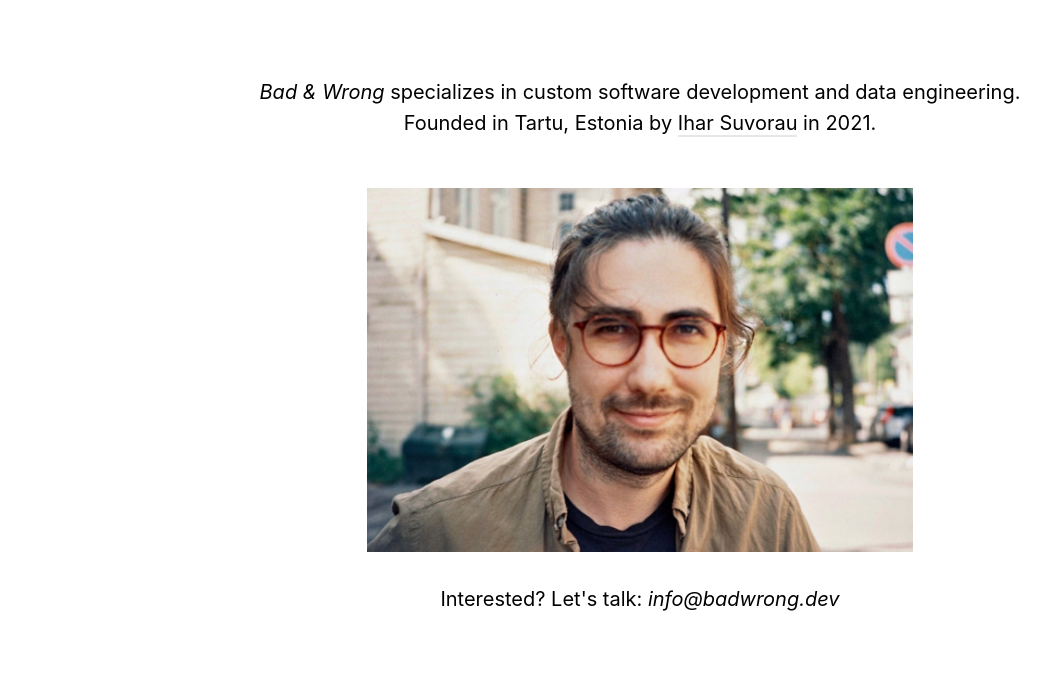
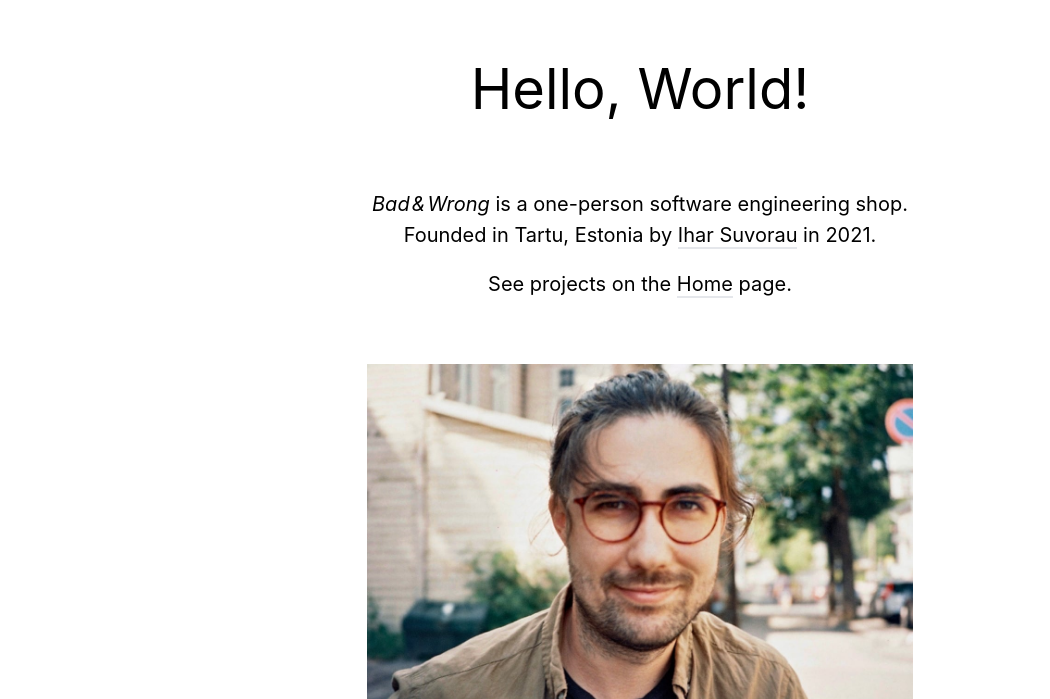
Before and after one commit to bad-wrong/badwrong.dev-astro, an Astro site: page /about in a window 1280 px wide. Shown: the part 103-802 px from the top of the page, without its empty margins (0-1050 px from the left). Built offline with nearby package versions, Linux system fonts and the light colour scheme; Astro itself is replaced by a stand-in of ours.

Commit message:
Update about page

```diff
--- a/src/pages/about.astro
+++ b/src/pages/about.astro
@@ -5,22 +5,20 @@ import Layout from "../layouts/Layout.astro";
 <Layout title="Bad & Wrong">
   <main class="flex flex-grow flex-col justify-center items-center p-8">
     <article
-      class="flex flex-col flex-grow justify-center items-center text-xl max-w-prose leading-normal text-center"
+      class="flex flex-col flex-grow justify-center items-center prose-xl max-w-prose leading-normal text-center"
     >
-      <p class="py-4">
-        <span class="italic">Bad & Wrong</span> specializes in custom software
-        development and data engineering. Founded in Tartu, Estonia by <a
-          class="border-b-2"
-          href="https://www.linkedin.com/in/iharsuvorau">Ihar Suvorau</a
-        > in 2021.
+      <h1>Hello, World!</h1>
+      <p class="mb-2">
+        <em>Bad<span class="mx-0.5">&amp;</span>Wrong</em> is a one-person software engineering shop. <br class="hidden md:inline"/>Founded in Tartu, Estonia by <a href="https://www.linkedin.com/in/iharsuvorau">Ihar Suvorau</a> in 2021.
       </p>
+      <p class="mt-2">See projects on the <a href="/">Home</a> page.</p>
       <img
-        class="sm:w-3/3 md:w-2/3 lg:w-2/3 m-8"
+        class="sm:w-3/3 md:w-2/3 lg:w-2/3"
         src="/images/me2.jpg"
         alt="Ihar Suvorau"
       />
       <p>
-        Interested? Let's talk: <span class="italic">info@badwrong.dev</span>
+      I do not usually make bespoke software, but if you plan to change the world &mdash; let me know, <span class="italic">info@badwrong.dev</span>
       </p>
     </article>
   </main>
```
